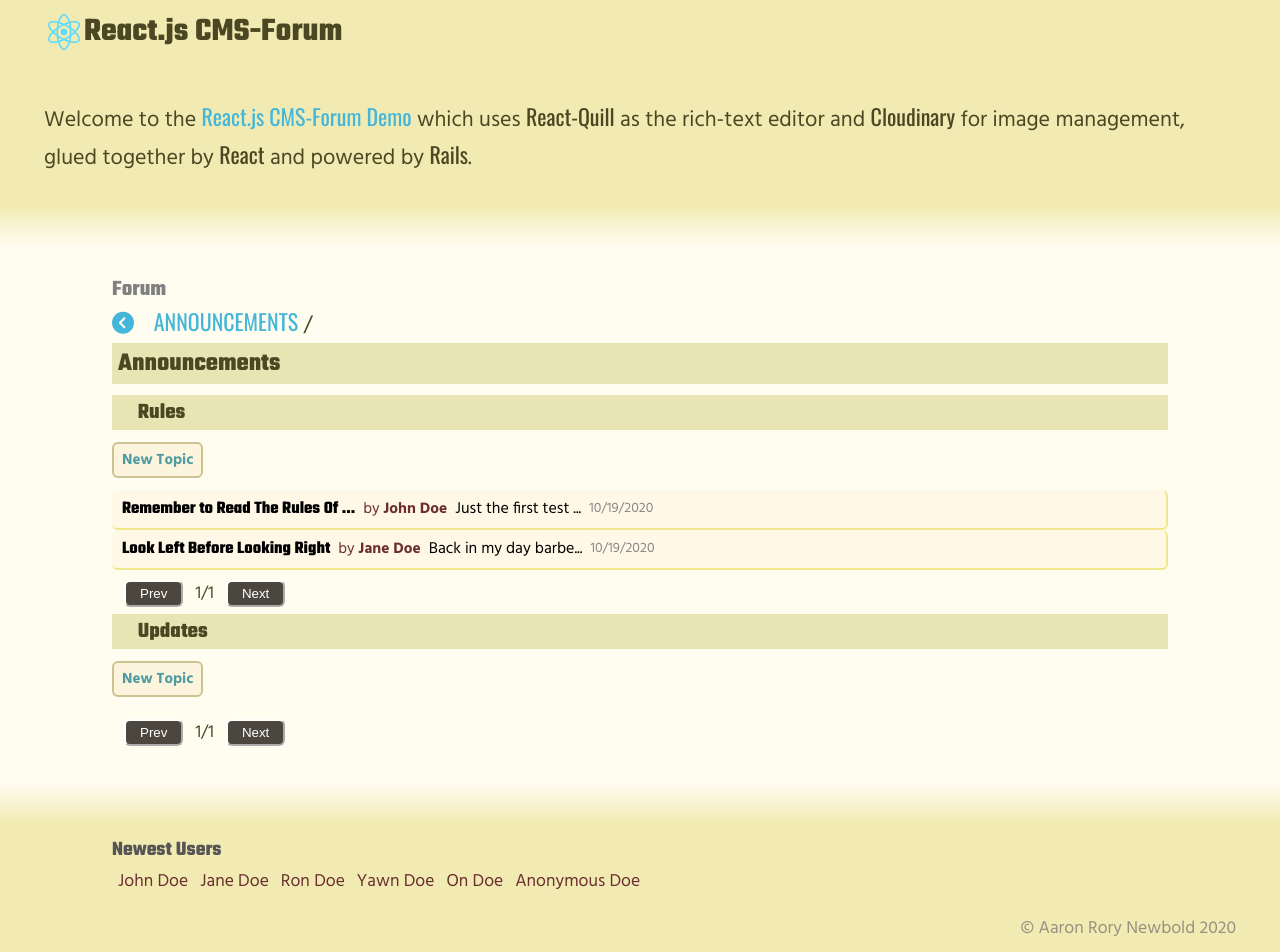
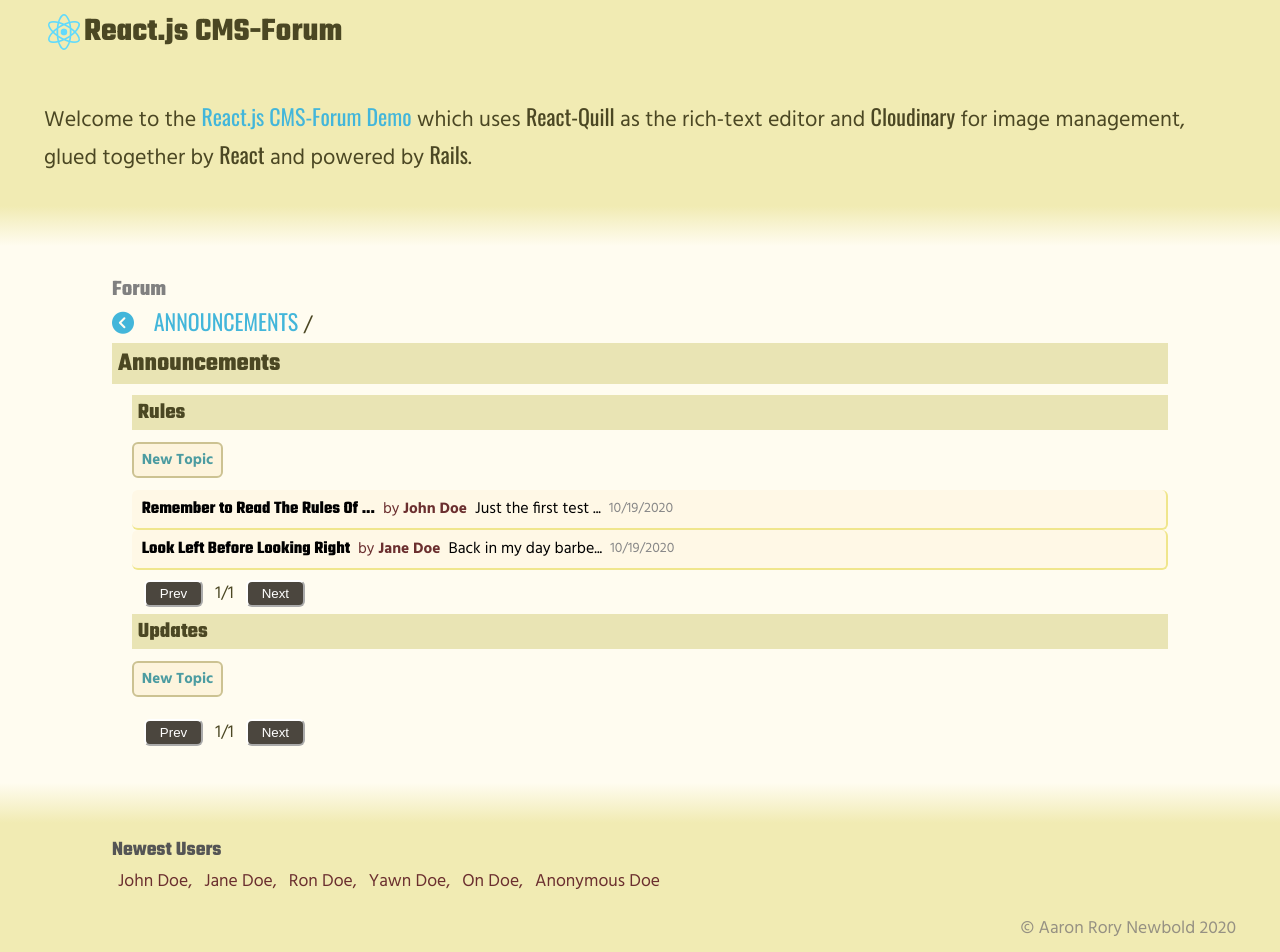
Before and after one commit to Aaron-RN/REACT-CMSBlog, a React (Create React App) app: page /announcements in a window 1280 px wide. Shown: the top 952 px of the page. Built offline with nearby package versions, Linux system fonts and the light colour scheme.

Commit message:
CSS Changes
- subforums now indented from left

```diff
--- a/src/assets/css/App.css
+++ b/src/assets/css/App.css
@@ -40,6 +40,7 @@ button:hover { transform: scale(1.025); }
 .bare-btn:hover { transform: scale(1.005); }
 
 .mt-0 { margin-top: 0; }
+.ml-1 {margin-left: 0.9em; }
 .mb-1 { margin-bottom: 1em; }
 .px-1 { padding-left: 0.5em; padding-right: 0.5em; }
 .pt-1 { padding-top: 0.5em; }
--- a/src/assets/css/users.css
+++ b/src/assets/css/users.css
@@ -11,10 +11,10 @@
   transform: scale(1.025);
 }
 
-#LatestUser .latest-user::after {
+#LatestUser .user::after {
   content: ", ";
 }
 
-#LatestUser .latest-user:last-of-type::after {
+#LatestUser .user:last-of-type::after {
   content: "";
 }
--- a/src/components/functional/blogPage/topicForum.js
+++ b/src/components/functional/blogPage/topicForum.js
@@ -36,10 +36,10 @@ const TopicForum = ({ match, allPosts, handlePostSelect }) => {
     if (forumTopics.length) {
       const subPosts = forumTopics.filter(data => data.subforum === subforum)[0].posts;
       return (
-        <div>
+        <div className="ml-1">
           <div className="header-title">
             <Link to={`/${forum}/${subforum}`} className="text-black">
-              <h4 className="text-camel pl-1">{subforum}</h4>
+              <h4 className="text-camel">{subforum}</h4>
             </Link>
           </div>
           <Link to={`/${forum}/${subforum}/posts/new`} className="new-post-btn">New Topic</Link>
@@ -60,10 +60,10 @@ const TopicForum = ({ match, allPosts, handlePostSelect }) => {
   const populateSubForums = () => subForums.map(forumData => {
     const subPosts = forumTopics.filter(data => data.subforum === forumData)[0].posts;
     return (
-      <div key={forumData}>
+      <div key={forumData} className="ml-1">
         <div className="header-title">
           <Link to={`/${forum}/${forumData}`} className="text-black">
-            <h4 className="text-camel pl-1">{forumData}</h4>
+            <h4 className="text-camel">{forumData}</h4>
           </Link>
         </div>
         <Link to={`/${forum}/${forumData}/posts/new`} className="new-post-btn">New Topic</Link>
```
